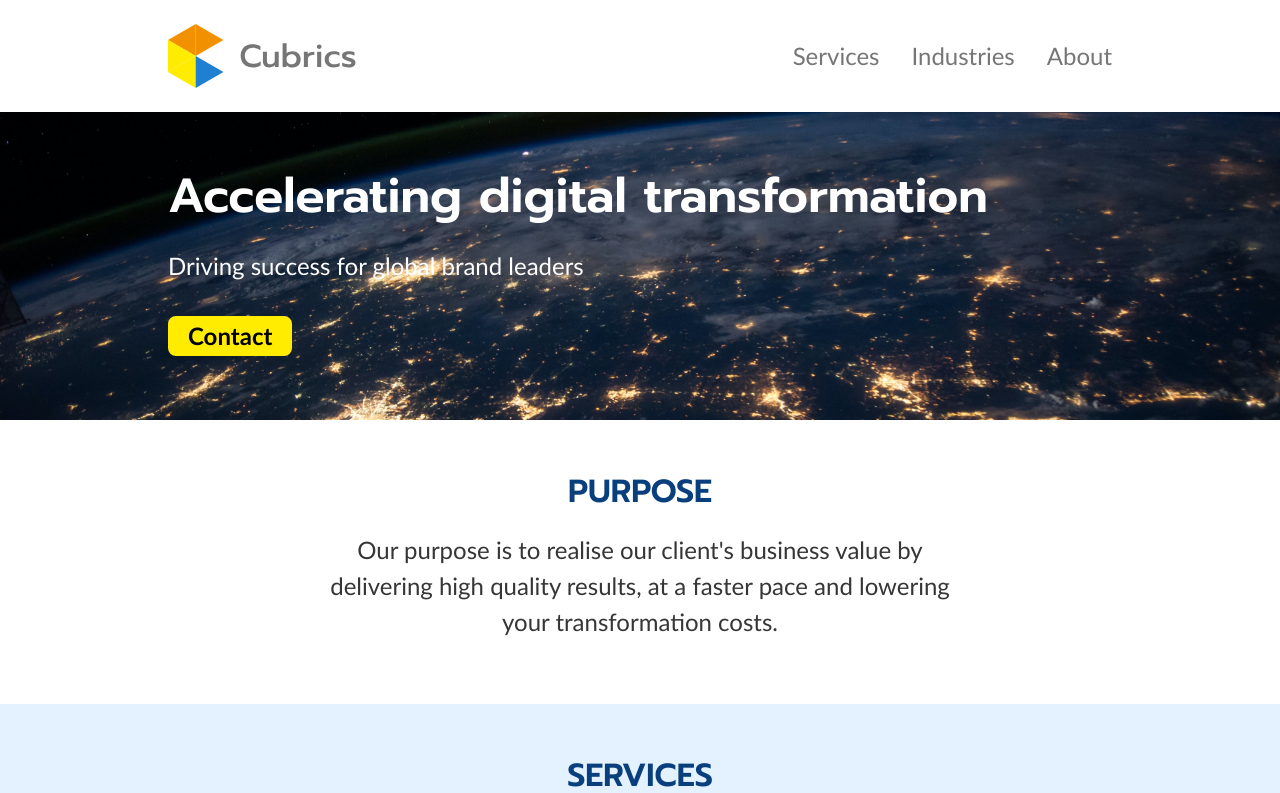
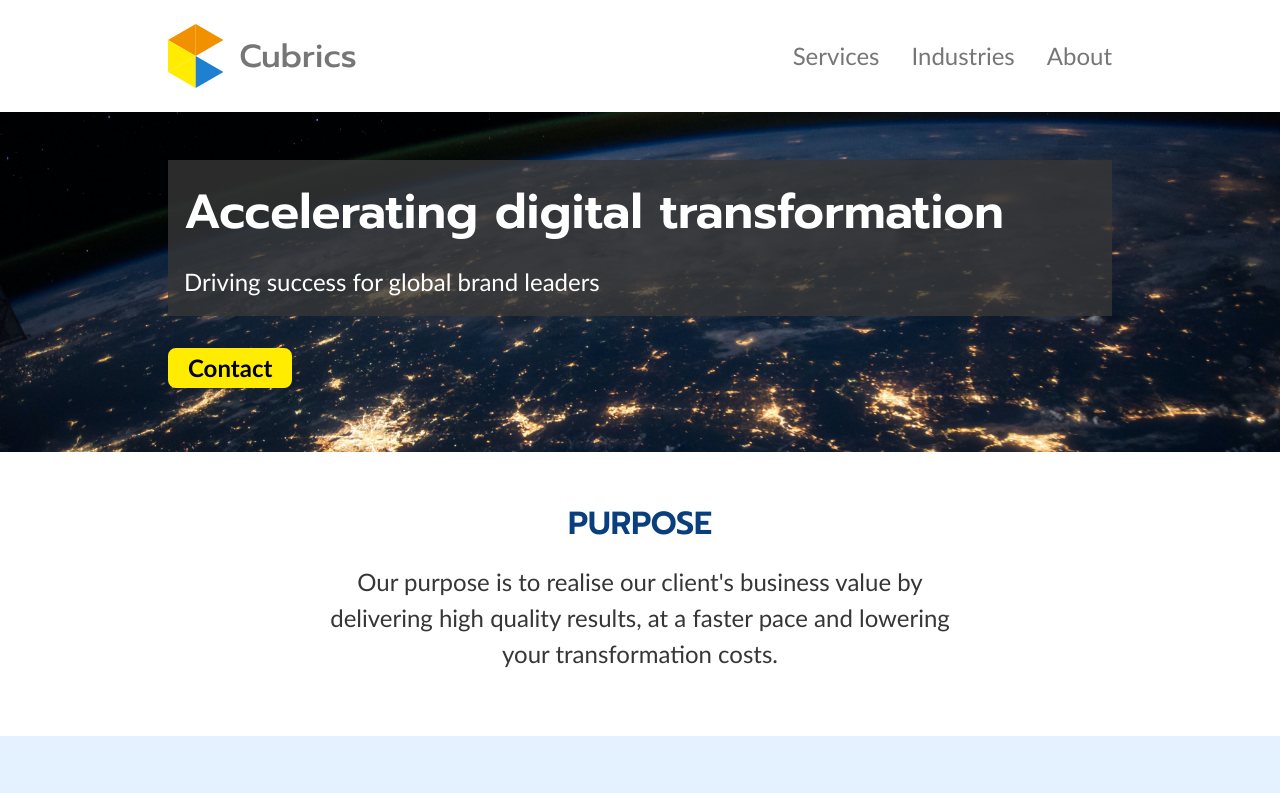
Before and after one commit to khorh/websites-cubrics, a React (Create React App) app: page / in a window 1280 px wide. Shown: the top 793 px of the page. Built offline with nearby package versions, Linux system fonts and the light colour scheme.

Commit message:
added background to header titles and updated colours and heading h1 size

```diff
--- a/src/components/header/Header.module.scss
+++ b/src/components/header/Header.module.scss
@@ -31,6 +31,8 @@
 }
 
 .titles {
+  background-color: $colour-base-dark-opacity;
+  padding: 16px;
   display: flex;
   flex-direction: column;
   gap: 16px;
--- a/src/designSystem/heading/Heading.module.scss
+++ b/src/designSystem/heading/Heading.module.scss
@@ -8,7 +8,7 @@
 
 // type
 h1 {
-  font-size: 40px;
+  font-size: 36px;
   @include breakpoint-xs {
     font-size: 48px;
   }
--- a/src/designSystem/styles/_colors.scss
+++ b/src/designSystem/styles/_colors.scss
@@ -23,3 +23,4 @@ $colour-extended-dark: #767676;
 // Base
 $colour-base-light: #ffffff;
 $colour-base-dark: #363636;
+$colour-base-dark-opacity: rgba(54, 54, 54, 0.8)
```
